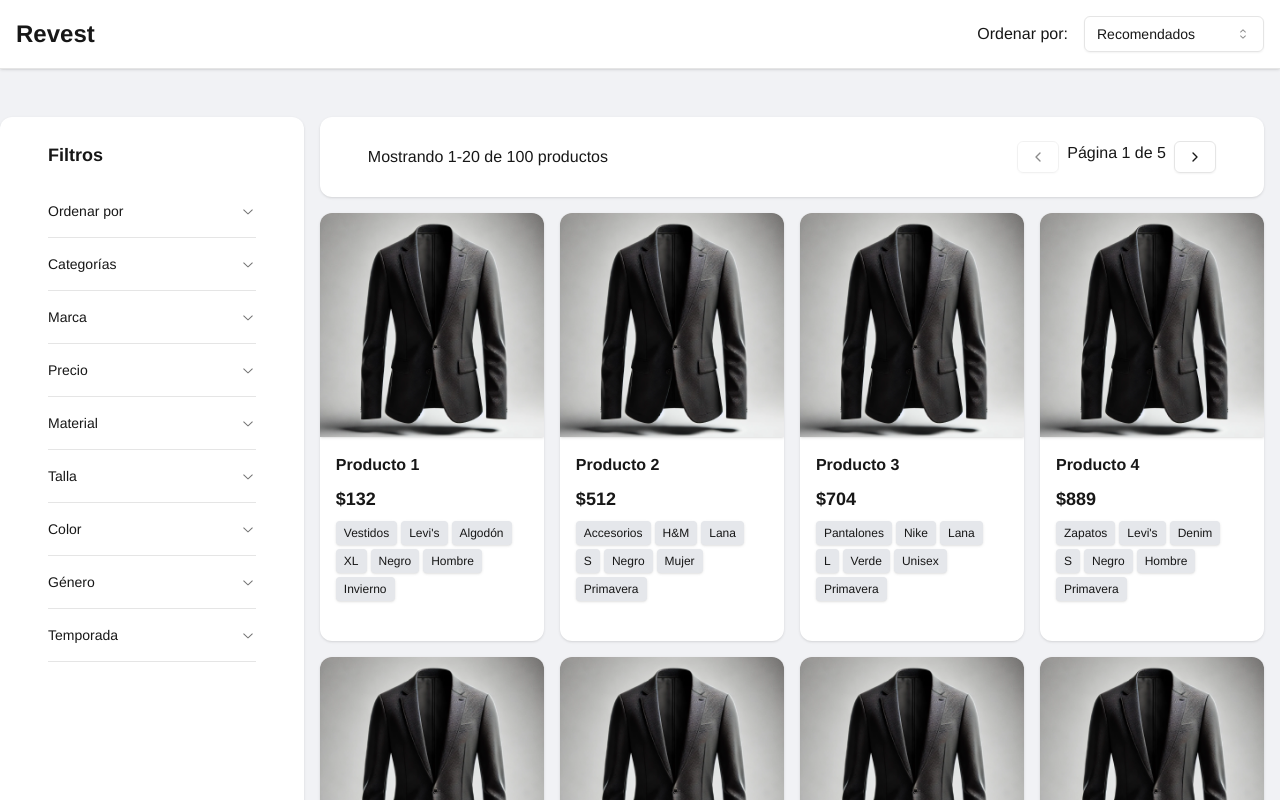
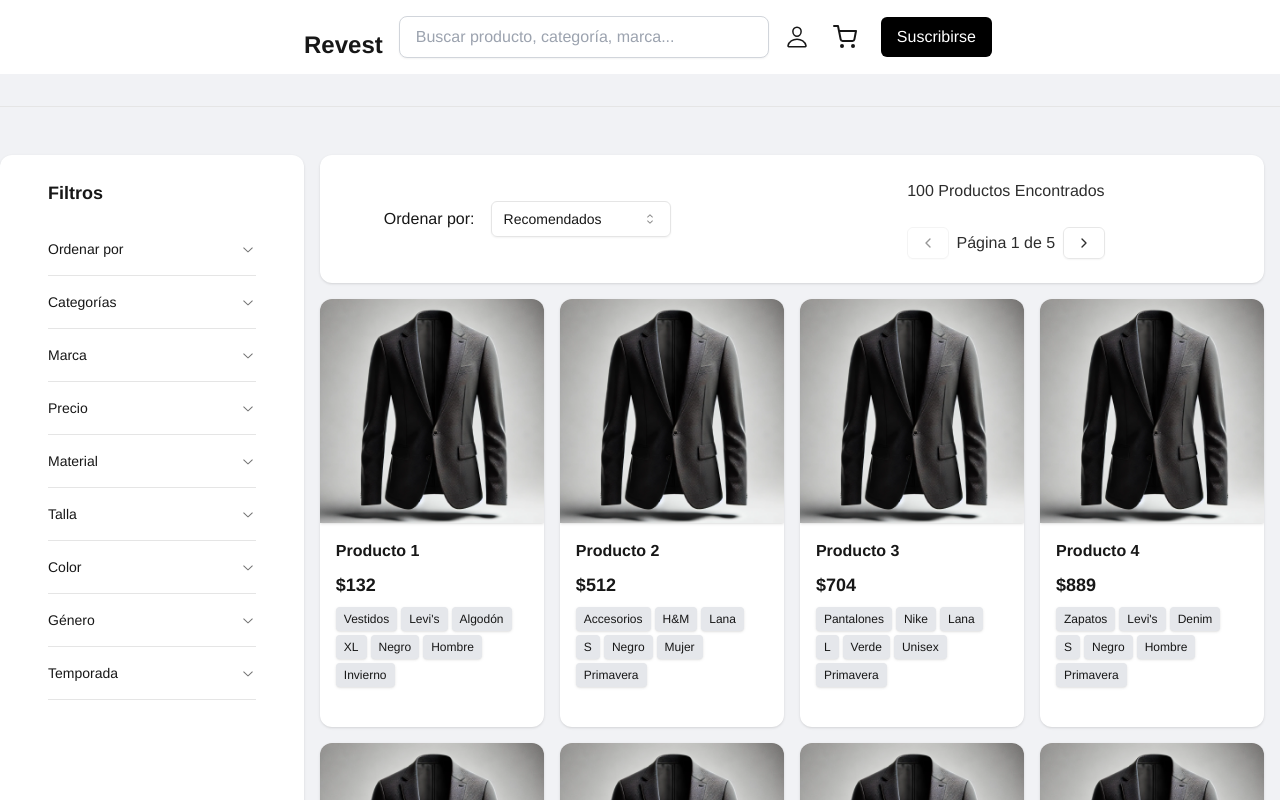
Before and after one commit to Hecze/Revest, a Next.js app: page /catalog in a window 1280 px wide. Shown: the top 800 px of the page. Built offline with nearby package versions, Linux system fonts and the light colour scheme.

Commit message:
Catalog mejorado y header agregado al layout

```diff
--- a/src/app/catalog/page.tsx
+++ b/src/app/catalog/page.tsx
@@ -115,22 +115,10 @@ export default function ClothingCatalog() {
 
   return (
     <div className="flex flex-col min-h-screen">
-      <header className="bg-white shadow border-b sticky top-0 z-10">
+      <header className=" border-b sticky top-0 z-10">
         <div className="container mx-auto px-4 py-4 flex flex-col sm:flex-row justify-between items-center">
-          <Link className="text-2xl font-bold mb-4 sm:mb-0" href={"/"}>Revest</Link>
-          <div className="flex items-center space-x-4">
-            <span className="hidden sm:inline">Ordenar por:</span>
-            <Select value={sortBy} onValueChange={setSortBy}>
-              <SelectTrigger className="w-[180px]">
-                <SelectValue placeholder="Seleccionar orden" />
-              </SelectTrigger>
-              <SelectContent>
-                <SelectItem value="recommended">Recomendados</SelectItem>
-                <SelectItem value="price_asc">Precio: menor a mayor</SelectItem>
-                <SelectItem value="price_desc">Precio: mayor a menor</SelectItem>
-              </SelectContent>
-            </Select>
-          </div>
+          <Link className="text-sm  mb-4 sm:mb-0 optacity-90" href={"/"}></Link>
+
         </div>
       </header>
 
@@ -170,10 +158,23 @@ export default function ClothingCatalog() {
           />
         </aside>
 
-        <div className="flex-grow px-4">
-          <div className=" mb-4 flex flex-col sm:flex-row justify-between items-start sm:items-center bg-white shadow rounded-xl py-6  px-12">
-            <span className="mb-2 sm:mb-0">Mostrando {(currentPage - 1) * productsPerPage + 1}-{Math.min(currentPage * productsPerPage, sortedProducts.length)} de {sortedProducts.length} productos</span>
-            <div className="flex space-x-2">
+        <div className="flex-grow px-4 ">
+          <div className=" mb-4 flex flex-col sm:flex-row justify-between items-center bg-white shadow rounded-xl py-6 gap-6 px-12">
+            <div className="flex flex-wrap items-center space-x-4">
+              <span className="hidden md:inline ml-4">Ordenar por:</span>
+              <Select value={sortBy} onValueChange={setSortBy}>
+                <SelectTrigger className="w-[180px]">
+                  <SelectValue placeholder="Seleccionar orden" />
+                </SelectTrigger>
+                <SelectContent>
+                  <SelectItem value="recommended">Recomendados</SelectItem>
+                  <SelectItem value="price_asc">Precio: menor a mayor</SelectItem>
+                  <SelectItem value="price_desc">Precio: mayor a menor</SelectItem>
+                </SelectContent>
+              </Select>
+            </div>
+            <span className="flex md:mt-0 gap-2 md:gap-6 flex-wrap items-center opacity-90"><span className="mb-2 sm:mb-0 mx-auto">{sortedProducts.length} Productos Encontrados</span>
+              <div className="flex space-x-2 items-center w-full justify-center ">
                 <Button
                   variant="outline"
                   size="sm"
@@ -191,7 +192,8 @@ export default function ClothingCatalog() {
                 >
                   <ChevronRight className="h-4 w-4" />
                 </Button>
-            </div>
+              </div></span>
+
           </div>
 
           <div className="grid grid-cols-1 sm:grid-cols-2 lg:grid-cols-3 xl:grid-cols-4 gap-4">
--- a/src/app/components/Header.tsx
+++ b/src/app/components/Header.tsx
@@ -57,30 +57,6 @@ const BannerSection: React.FC = () => (
 const Header: React.FC = () => {
   return (
     <header className="bg-white border-b border-gray-200">
-      {/* Top bar with logo and navigation */}
-      <div className="flex justify-between items-center lg:px-72 py-4">
-        {/* Logo */}
-        <div className="flex items-center space-x-2">
-          <Link className="text-2xl font-bold mb-4 sm:mb-0" href={"/"}>Revest</Link>
-        </div>
-
-        {/* Search bar */}
-        <SearchBar />
-
-        {/* Icons for cart, user, and menu */}
-        <div className="items-center space-x-6 hidden lg:flex ">
-          <button className="flex items-center">
-            <IoPersonOutline size={24} />
-          </button>
-          <button className="flex items-center">
-            <FiShoppingCart size={24} />
-          </button>
-          <button className="bg-black text-white px-4 py-2 rounded-md">
-            Suscribirse
-          </button>
-        </div>
-      </div>
-
       {/* Main banner section */}
       <BannerSection />
 
--- a/src/app/components/OutfitIA.tsx
+++ b/src/app/components/OutfitIA.tsx
@@ -33,10 +33,11 @@ const OutfitImage: React.FC<OutfitImageProps> = ({ src, alt, className }) => (
 interface TextBoxProps {
   text: string;
   className?: string;
+  href?: string;
 }
 
-const TextBox: React.FC<TextBoxProps> = ({ text, className }) => (
-  <Link className={` p-4 px-8  shadow-md cursor-pointer hover:opacity-90 transition w-full text-center ${className}`} href={"/catalog"}>
+const TextBox: React.FC<TextBoxProps> = ({ text, className, href }) => (
+  <Link className={` p-4 px-8  shadow-md cursor-pointer hover:opacity-90 transition w-full text-center ${className}`} href={href || "/"}>
     {text}
   </Link>
 );
@@ -70,8 +71,8 @@ const GridLayout: React.FC = () => (
     {/* Text Boxes */}
     <div className="col-span-2 md:col-span-4 flex flex-col justify-center items-center ">
       <div className="flex flex-col w-full justify-around items-center gap-2">
-        <TextBox text="Suscríbete desde 5 prendas por mes y úsalas cuando quieras" className='bg-slate-900 text-white' />
-        <TextBox text="Elige entre más de 10 mil prendas en catálogo y ayuda a nuestro planeta" className='bg-white text-slate-900' />
+        <TextBox text="Suscríbete desde 5 prendas por mes y úsalas cuando quieras" className='bg-slate-900 text-white' href='/membership' />
+        <TextBox text="Elige entre más de 10 mil prendas en catálogo y ayuda a nuestro planeta" className='bg-white text-slate-900' href='/catalog' />
       </div>
     </div>
   </div>
--- a/src/app/layout.tsx
+++ b/src/app/layout.tsx
@@ -1,6 +1,9 @@
 import type { Metadata } from "next";
 import localFont from "next/font/local";
 import "./globals.css";
+import Link from "next/link";
+import { IoPersonOutline } from "react-icons/io5";
+import { FiShoppingCart } from "react-icons/fi";
 
 const geistSans = localFont({
   src: "./fonts/GeistVF.woff",
@@ -18,6 +21,16 @@ export const metadata: Metadata = {
   description: "Generated by create next app",
 };
 
+const SearchBar: React.FC = () => (
+  <div className="flex-grow max-w-md mx-4">
+    <input
+      type="text"
+      placeholder="Buscar producto, categoría, marca..."
+      className="w-full px-4 py-2 border border-gray-300 rounded-lg shadow-sm focus:outline-none focus:ring-2 focus:ring-blue-500"
+    />
+  </div>
+);
+
 export default function RootLayout({
   children,
 }: Readonly<{
@@ -25,9 +38,34 @@ export default function RootLayout({
 }>) {
   return (
     <html lang="en">
+
       <body
         className={`${geistSans.variable} ${geistMono.variable} antialiased`}
       >
+        <header>
+          <div className="flex justify-between items-center lg:px-72 py-4 bg-white">
+            {/* Logo */}
+            <div className="flex items-center space-x-2">
+              <Link className="text-2xl font-bold mb-4 sm:mb-0 ml-4 translate-y-2" href={"/"}>Revest</Link>
+            </div>
+
+            {/* Search bar */}
+            <SearchBar />
+
+            {/* Icons for cart, user, and menu */}
+            <div className="items-center space-x-6 hidden lg:flex ">
+              <button className="flex items-center">
+                <IoPersonOutline size={24} />
+              </button>
+              <button className="flex items-center">
+                <FiShoppingCart size={24} />
+              </button>
+              <button className="bg-black text-white px-4 py-2 rounded-md">
+                Suscribirse
+              </button>
+            </div>
+          </div>
+        </header>
         {children}
       </body>
     </html>
```
Lines whose indentation alone changed are shown as unchanged.
